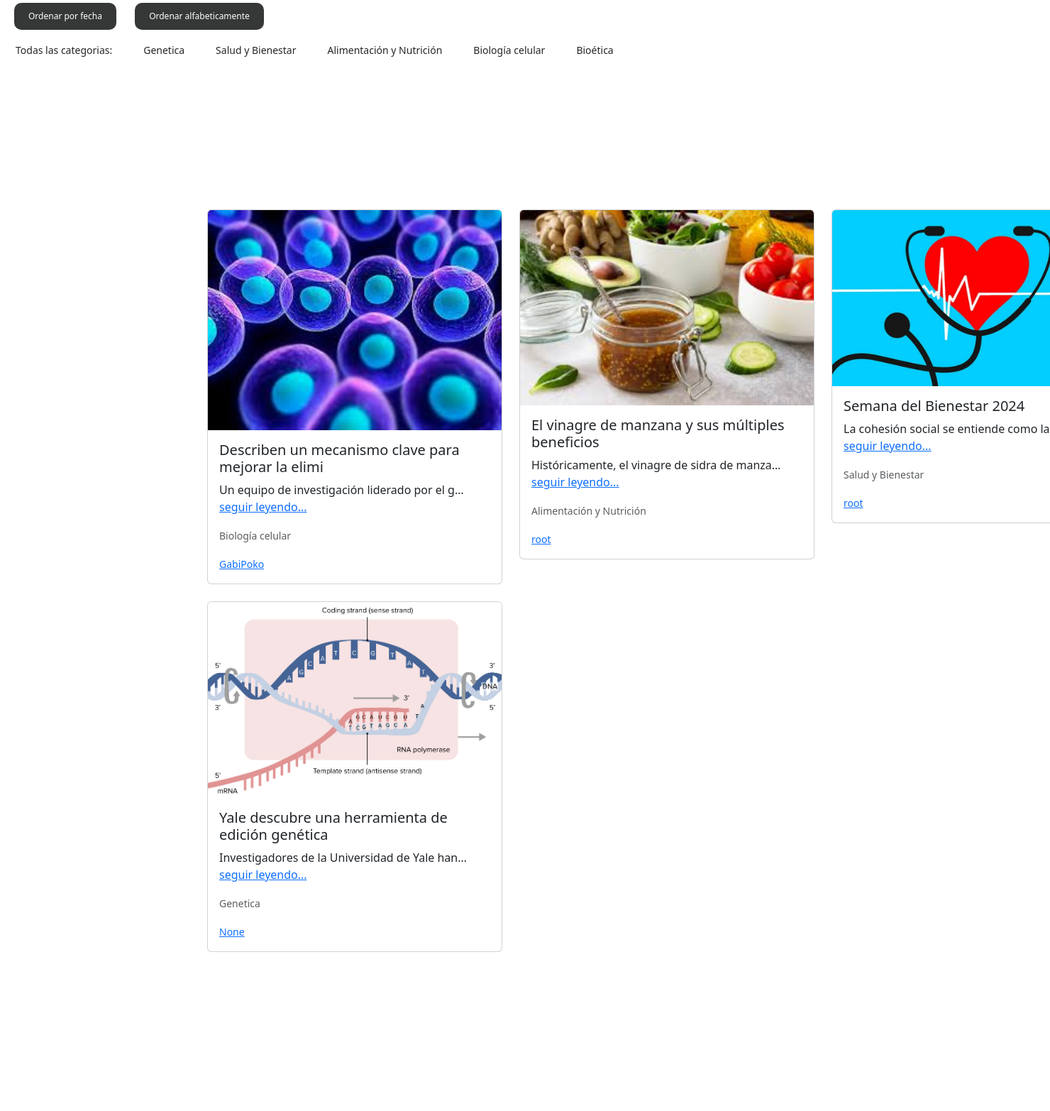
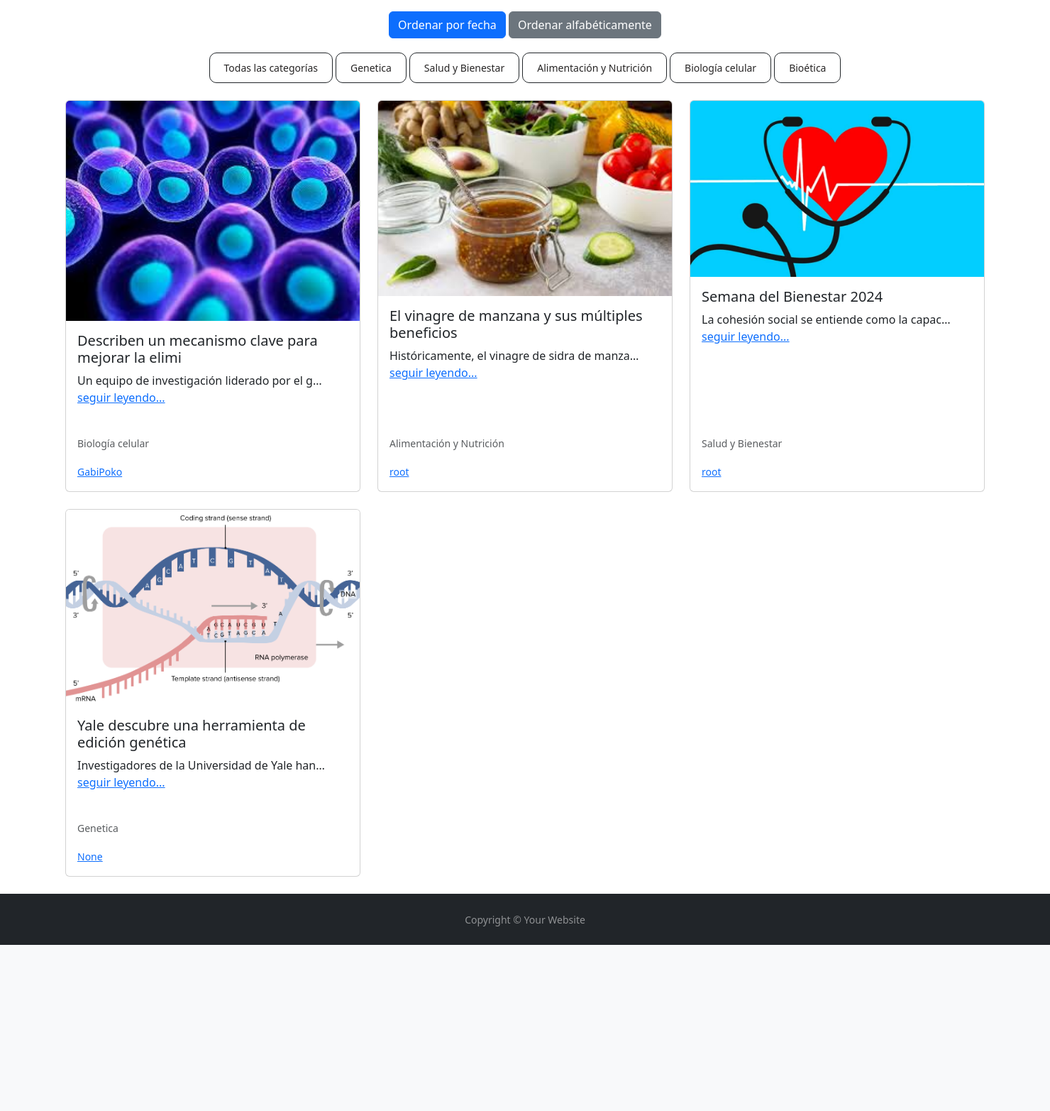
Before and after one commit to GabiPoko/Blog_Giordano_Bruno, a Django app: page /posts/ in a window 1480 px wide; the page is wider, and only the part inside the window is pictured. Shown: the part 136-1701 px from the top of that part at 71% size. After the commit the page ends 1467 px from the top of that part, so only its background shows below. Run offline with Django 5.2, Linux system fonts and the light colour scheme; data comes from the database, SQL or seed files in the repository.

Commit message:
actualización de posts (diseño)

```diff
--- a/blog/templates/posts/posts.html
+++ b/blog/templates/posts/posts.html
@@ -6,74 +6,52 @@
 {% block contenido %}
 
 
-<div> <a href="?ordenar=fecha"><button class="botton_fecha">Ordenar por fecha</button></a>
-    <a href="?ordenar=alfabetico"><button class="botton_fecha">Ordenar alfabeticamente</button></a>
+<!-- Filtros de orden y categorías -->
+<div class="container mt-3 text-center">
+    <div class="row justify-content-center">
+        <div class="col-md-auto">
+            <a href="?ordenar=fecha"><button class="btn btn-primary">Ordenar por fecha</button></a>
+            <a href="?ordenar=alfabetico"><button class="btn btn-secondary">Ordenar alfabéticamente</button></a>
+        </div>
     </div>
 
+    <div class="row justify-content-center mt-3">
+        <div class="col-md-auto">
             <div class="contenedor-categorias">
-    <a href="{% url 'apps.posts:posts' %}">Todas las categorias:</a>
+                <a href="{% url 'apps.posts:posts' %}" class="btn btn-outline-dark">Todas las categorías</a>
                 {% for categoria in categorias %}
-
-    <a href="?categoria={{categoria.nombre}}"> {{categoria.nombre}}</a>
-
+                    <a href="?categoria={{categoria.nombre}}" class="btn btn-outline-dark">{{categoria.nombre}}</a>
                 {% endfor %}
             </div>
-
-
-
-<div class= 'container-fluid' style="margin: 200px;">
-
-
-{% if user.is_superuser or request.user|has_group:"Colaborador" %}
-<div class="container-fluid" style="margin-top: 300px;">
-    <a id="boton_post" href="{% url 'apps.posts:crear_post' %}">Crear nuevo post</a>
+        </div>
+    </div>
 </div>
 
-{% endif %}
-
-    <!-- <div class="container-fluid" style="margin-top: 300px;">
-        <a id="boton_post" href="{% url 'apps.posts:crear_post' %}">Crear nuevo post</a>
-    </div> -->
-
-    {% for i in posts %}
-
+<!-- Contenedor principal de los posts -->
+<div class="container-fluid d-flex justify-content-center align-items-center" style="min-height: 100vh; width: 100vw; margin-top: 20px;">
     <div class="container">
         <div class="row">
             {% for i in posts %}
-            <div class="col-md-4">
-                <div class="card mb-4">
+            <div class="col-md-4 mb-4">
+                <div class="card mb-4 h-100">
                     <img src="{{ i.imagen.url }}" class="card-img-top" alt="Imagen de noticia">
-                    <div class="card-body">
+                    <div class="card-body d-flex flex-column">
                         <h5 class="card-title">{{ i.titulo }}</h5>
-                        <p class="card-text">{{ i.texto | truncatechars:45}} <a href="{% url 'apps.posts:post_individual' i.id %}">seguir leyendo...</a></p>
+                        <p class="card-text flex-grow-1">{{ i.texto | truncatechars:45 }}
+                            <a href="{% url 'apps.posts:post_individual' i.id %}">seguir leyendo...</a>
+                        </p>
                         <p class="card-text"><small class="text-muted">{{ i.categoria }}</small></p>
                         <a href="?autor={{i.autor}}"><small>{{i.autor}}</small></a>
                     </div>
                 </div>
             </div>
+            {% empty %}
+            <h1 class="text-center w-100">No hay registros</h1>
             {% endfor %}
         </div>
     </div>
-
-        <!-- <br>
-        <li>{{ i.titulo }}</li>
-        <li>{{ i.subtitulo }}</li>
-        <li>{{ i.texto| truncatechars:50 }}</li>
-        <li>{{ i.categoria }}</li>
-
-        <a class='btn btn-primary' href="{% url 'apps.posts:post_individual' i.id %}"> Ingresar al post</a>
-
-        <br>
-
-
-        {% empty %}
-        <h1>No hay registro</h1> -->
-
-    {% endfor %}
-
 </div>
 
 
 
-
 {% endblock %}
```
Also changed, not shown: blog/static/css/style.css (indentation only). Lines whose indentation alone changed are shown as unchanged.
